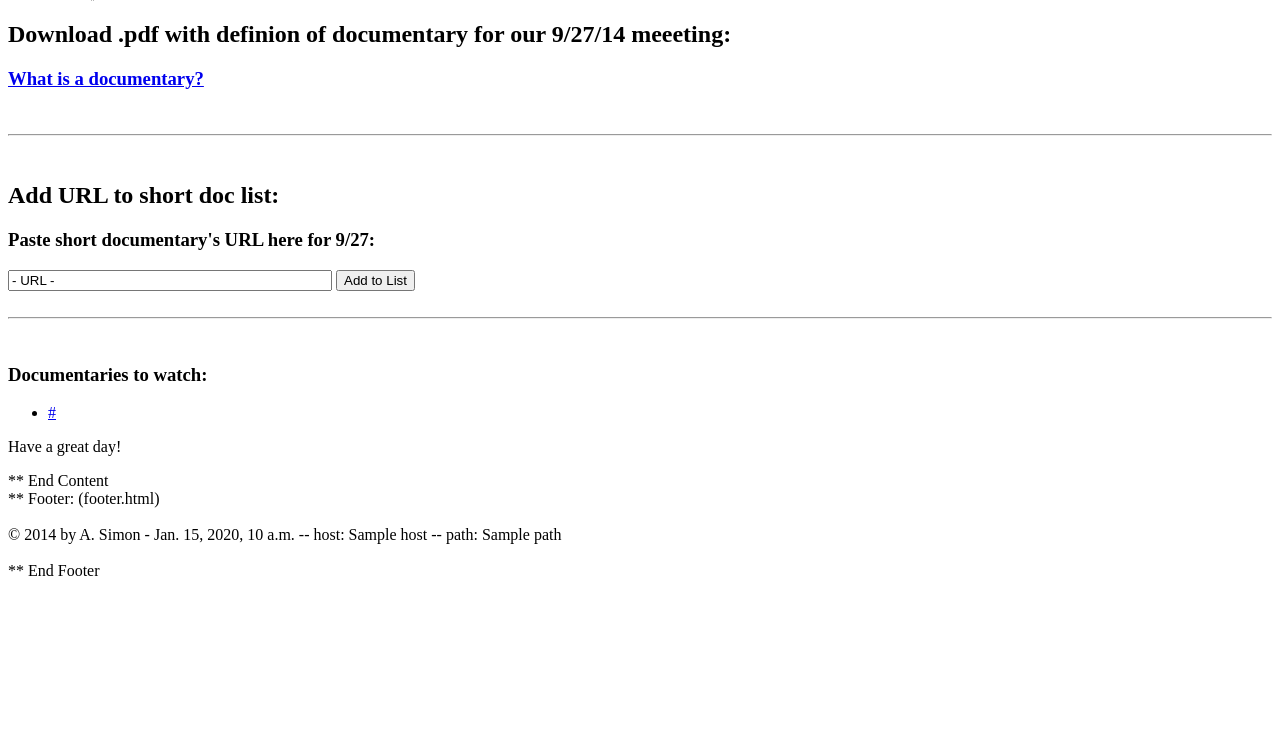
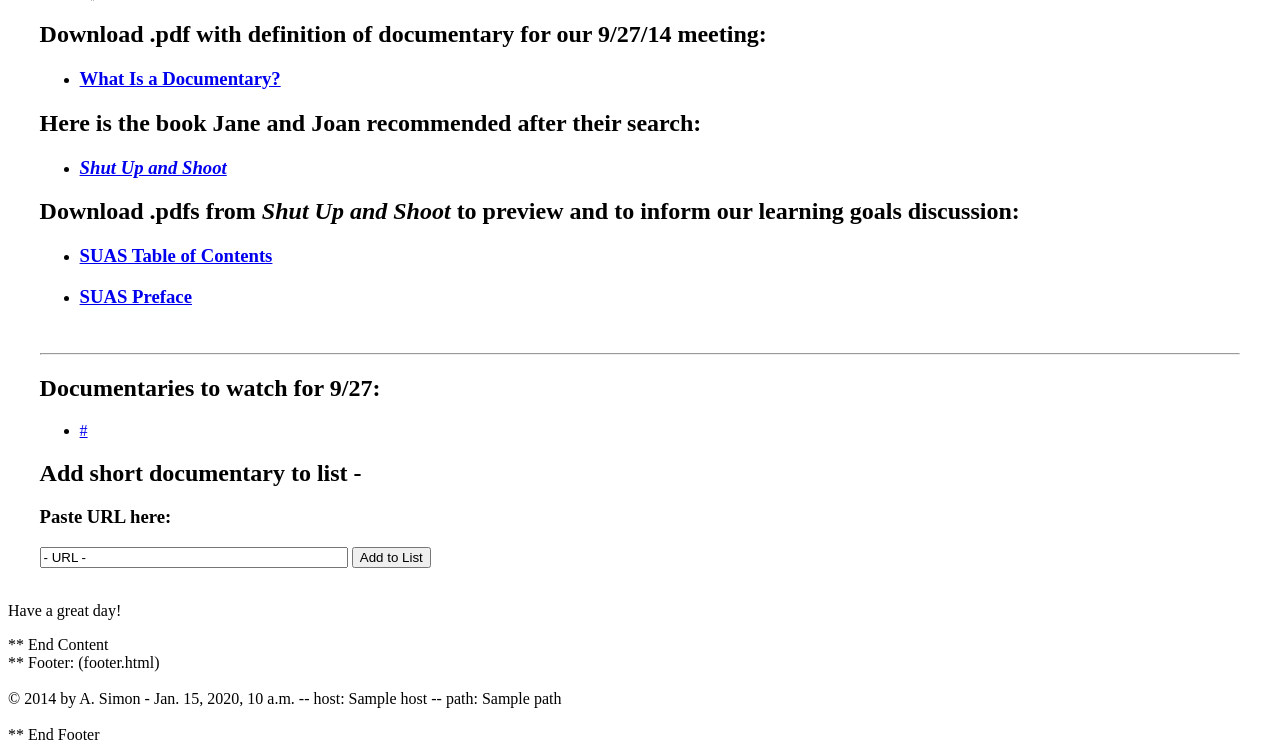
Before and after one commit to addsimm/learndocfilmnoho, a Django app: template templates/home.html in a window 1280 px wide. Shown: the part 310-1062 px from the top of the page. Before the commit the page ends 886 px from the top, so only its background shows below. Run offline with Django 3.2, Linux system fonts and the light colour scheme; the template is opened without the code that fills it: most values are stand-ins (such as "Sample title", 1, 10 or a date in 2020); parts of the project's set-up code (start-up, migrations or seed data) failed here and were passed over.

Commit message:
Added content and formatted homepage

```diff
--- a/main.py
+++ b/main.py
@@ -1,5 +1,5 @@
 import os
-import sys
+# import sys
 
 os.environ['DJANGO_SETTINGS_MODULE'] = 'ldfnh.settings'
 
--- a/templates/home.html
+++ b/templates/home.html
@@ -4,30 +4,38 @@
 
 	<body>
 		{% block content %}
-			<h2>Download .pdf with definion of documentary for our 9/27/14 meeeting:</h2>
-			<h3><a href="https://storage.googleapis.com/learndocfilmnoho.appspot.com/McLaneDocsChap.pdf">What is a documentary?</a></h3>
+			<div style = "padding-left:2.5%; padding-right: 2.5%;">
+			<h2>Download .pdf with definition of documentary for our 9/27/14 meeting:</h2>
+			<ul>
+			<li><h3><a href="https://storage.googleapis.com/learndocfilmnoho.appspot.com/McLaneDocsChap.pdf">What Is a Documentary?</a></h3></li>
+			</ul>
+			<h2>Here is the book Jane and Joan recommended after their search:</h2>
+			<ul>
+			<li><h3><a href = "http://www.Amzn.com/0240824156"><span style = "font-style: italic;">Shut Up and Shoot</span> </a></h3></li>
+			</ul>
+			<h2>Download .pdfs from <span style = "font-style: italic;">Shut Up and Shoot</span> to preview and to inform our learning goals discussion:</h2>
+			<ul>
+			<li><h3><a href = "https://storage.googleapis.com/learndocfilmnoho.appspot.com/ShutUpAndShootTOC2.pdf">SUAS Table of Contents</a></h3></li>
+			<li><h3><a href = "https://storage.googleapis.com/learndocfilmnoho.appspot.com/ShutUpAndShootPreface.pdf">SUAS Preface</a></h3></li>
+			</ul>
 			<br>
 			<hr>
-			<br>
+			<h2>Documentaries to watch for 9/27:</h2>
+				{% for doc927 in doc927s %}
+					<ul>
+					<li><a href = "{{ doc927.d927_url }}">{{ doc927.d927_url }}</a></li>
+					</ul>
+				{% endfor %}
 			<form action = "/" method = "POST">
 				{% csrf_token %}
-				<h2>Add URL to short doc list:</h2>
-				<h3><label for="url">Paste short documentary's  URL  here for 9/27:</label></h3>
+				<h2>Add short documentary to list -</h2>
+				<h3><label for="url">Paste URL here:</label></h3>
 				<input style="width:25%;" type = "url" name = "url" id="url" value = "- URL -">
 				<input type = "hidden" name = "adder" value ={{ user }}>
 				<input type = "submit" value = "Add to List">
 			</form>
+			</div>
 			<br>
-			<hr>
-			<br>
-			<h3>Documentaries to watch:</h3>
-
-			{%  for doc927 in doc927s  %}
-				<ul>
-				<li><a href = "{{ doc927.d927_url }}">{{ doc927.d927_url }}</a></li>
-				</ul>
-			{%  endfor %}
-
 			<p>Have a great day!</p>
 		{% endblock content %}
 	</body>
```
Also changed, not shown: ldfnh/__init__.py (+5 -2 lines), ldfnhmain/views.py (+2 -5 lines).
